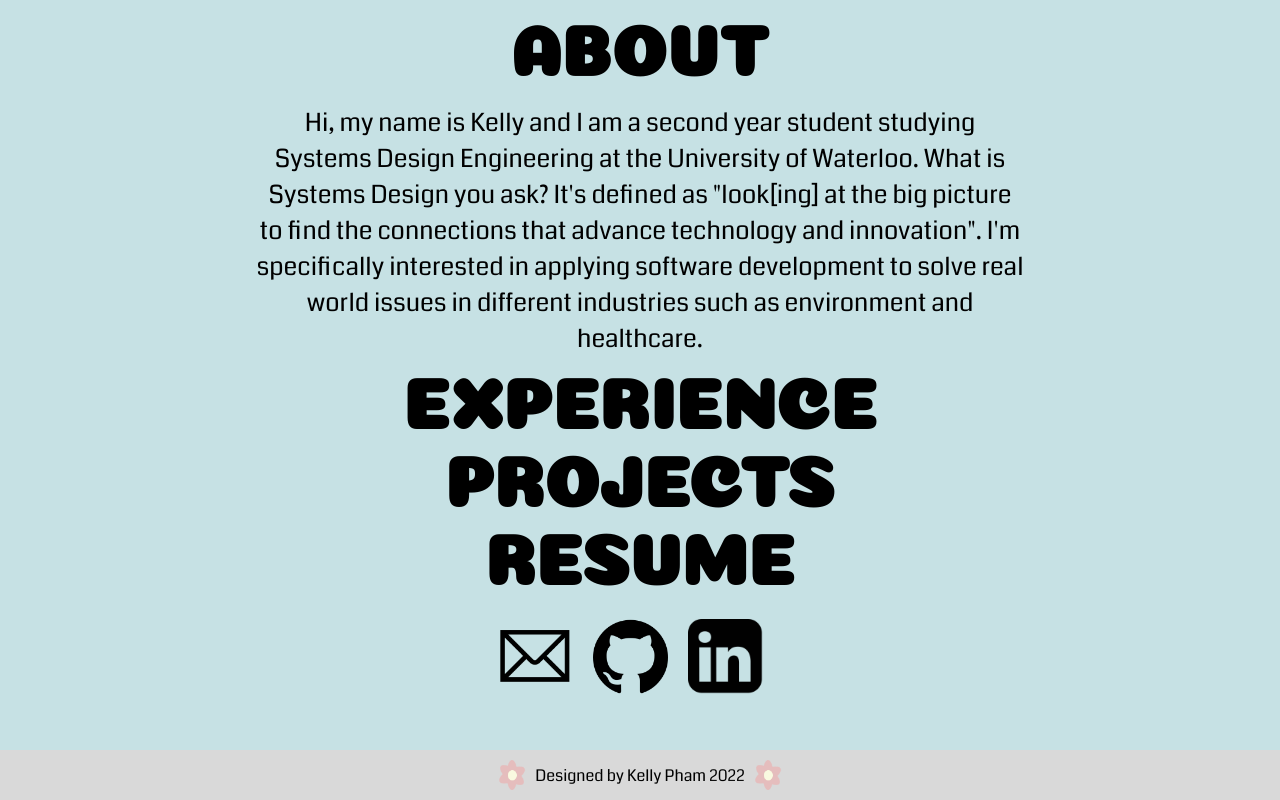
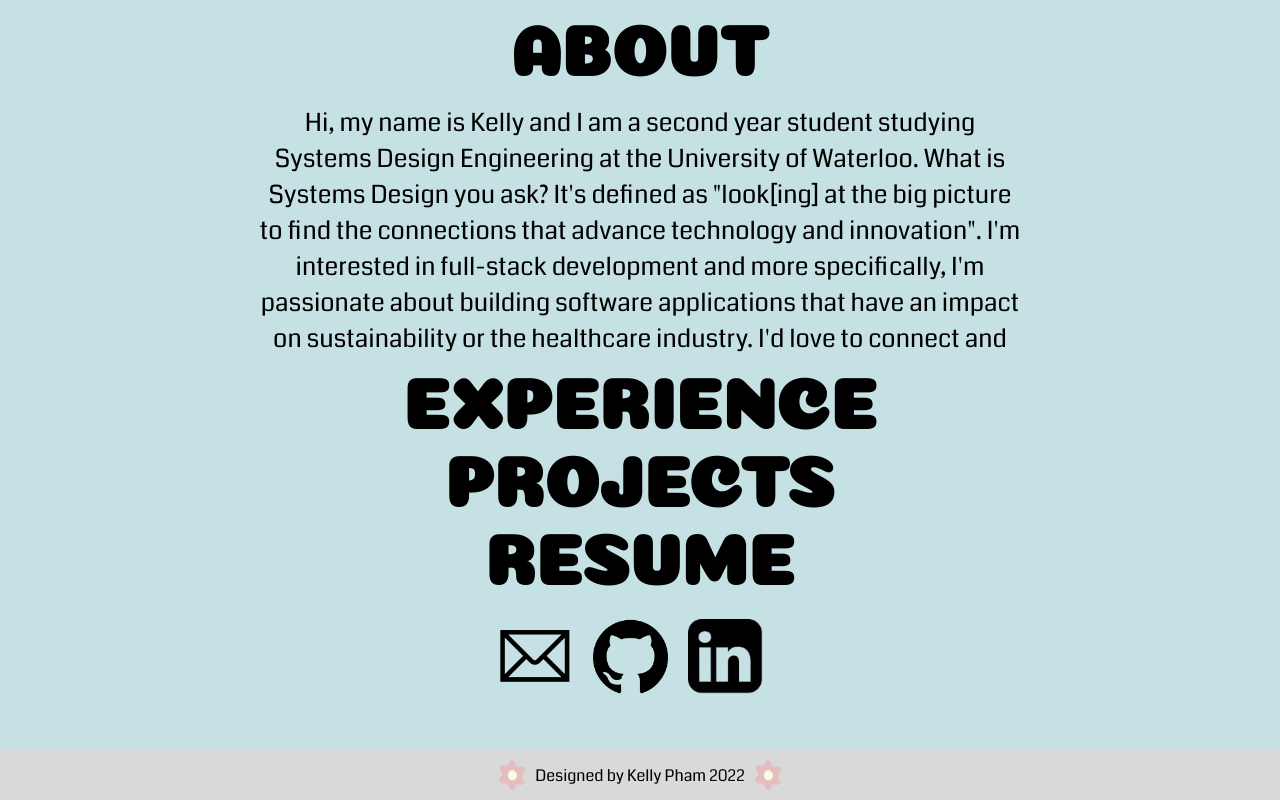
Before and after one commit to phamkelly17/personalwebsitev2, a React (Create React App) app: page / in a window 1280 px wide. Both pictures are taken after a click on the element "ABOUT". Shown: the part 800-1600 px from the top of the page. Built offline with nearby package versions, Linux system fonts and the light colour scheme.

Commit message:
changed about me description

```diff
--- a/src/pages/About/About.jsx
+++ b/src/pages/About/About.jsx
@@ -8,8 +8,7 @@ const About = () => {
     <div id="aboutContainer">
       <Zoom>
       <p>Hi, my name is Kelly and I am a second year student studying Systems Design Engineering at the University of Waterloo.
-            What is Systems Design you ask? It's defined as "look[ing] at the big picture to find the connections that advance technology and innovation".
-            I'm specifically interested in applying software development to solve real world issues in different industries such as environment and healthcare.
+            What is Systems Design you ask? It's defined as "look[ing] at the big picture to find the connections that advance technology and innovation". I'm interested in full-stack development and more specifically, I'm passionate about building software applications that have an impact on sustainability or the healthcare industry. I'd love to connect and feel free to reach out at k27pham@uwaterloo.ca!
         </p>
       </Zoom>
     </div>
```
